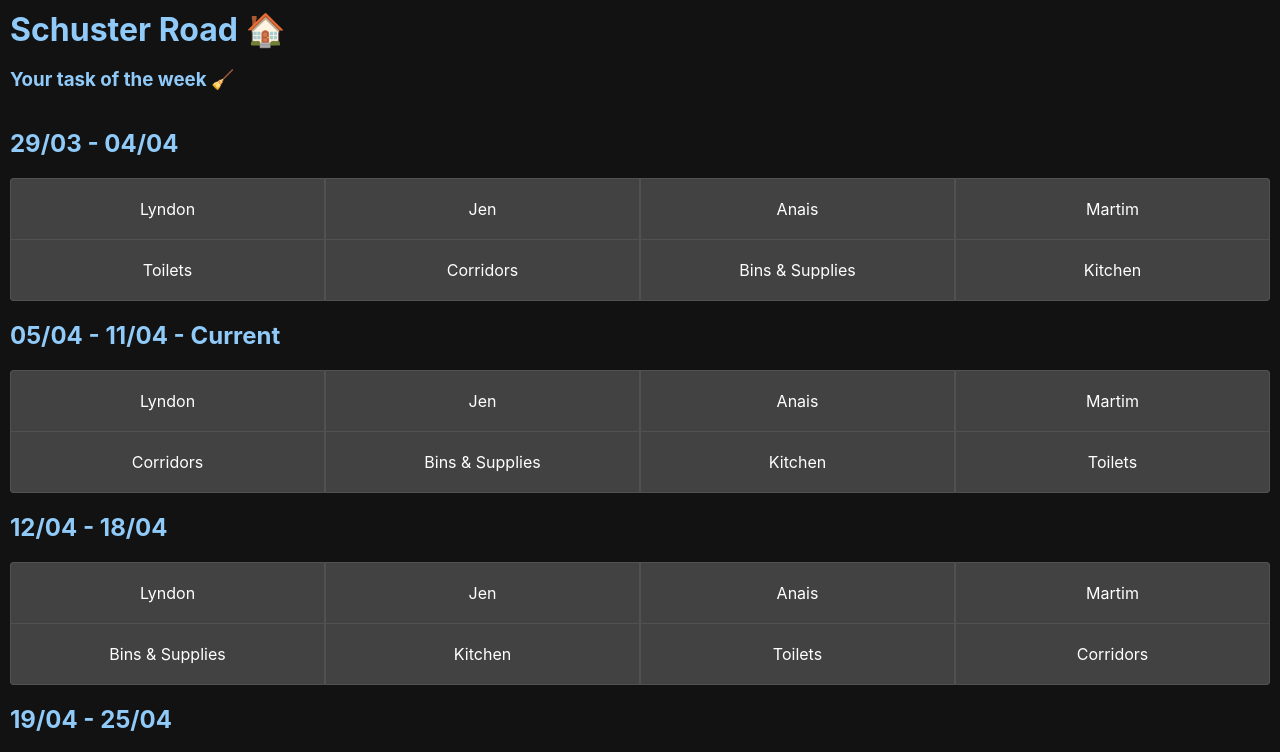
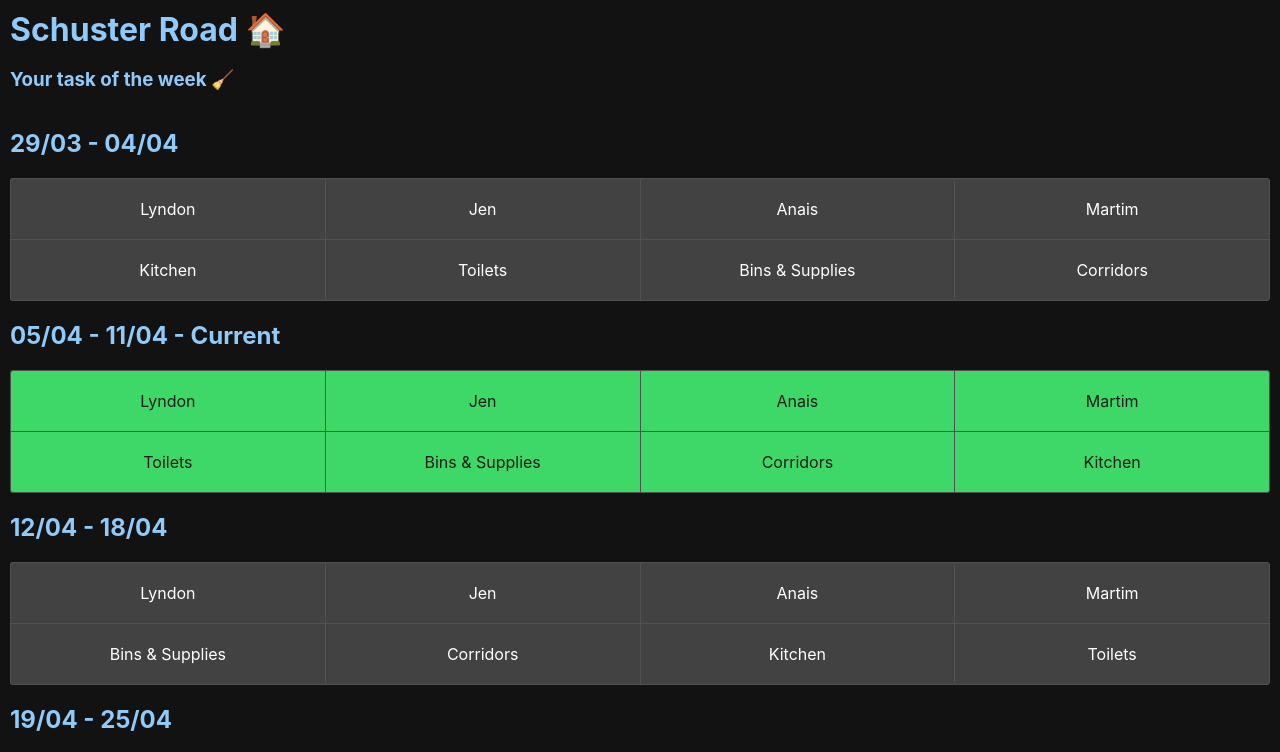
Before and after one commit to jenniredfield/my-house-task, a React (Create React App) app: page / in a window 1280 px wide. Shown: the top 752 px of the page. Built offline with nearby package versions, Linux system fonts and the light colour scheme.

Commit message:
Changed rota order

```diff
--- a/src/App.css
+++ b/src/App.css
@@ -4,6 +4,9 @@
   --border-color: rgba(81, 81, 81, 1);
   --border-radius-value: 3px;
   --title-color: #90caf9;
+  --active-table-bg-color: rgb(61 216 103);
+  --dark-text: #1b1b1b;
+
 }
 
 body {
@@ -37,10 +40,21 @@ header h1 {
 .app-task-column {
   width: 30%;
   border: 1px solid var(--border-color);
+  border-right: none;
   text-align: center;
   color: white;
   background: var(--main-table-bg-color);
 }
+
+.app-task-column:last-child {
+  border-right: 1px solid var(--border-color);
+}
+
+.app-task-column-current {
+  background: var(--active-table-bg-color);
+  color: var(--dark-text);
+}
+
 
 .app-task-column:nth-child(1) {
   border-top-left-radius: var(--border-radius-value);
--- a/src/App.js
+++ b/src/App.js
@@ -1,29 +1,15 @@
 import moment from 'moment';
-import { calculateHouseMateWithTask, createListWithDates } from './lib/utils';
+import { createListWithDates } from './lib/utils';
 import './App.css';
 
 function App() {
   const startingDate = '28/12/2020';
-  const tasks = ['Kitchen', 'Toilets', 'Corridors', 'Bins & Supplies'];
+  const tasks = ['Corridors', 'Kitchen', 'Toilets', 'Bins & Supplies'];
   const housemates = ['Lyndon', 'Jen', 'Anais', 'Martim'];
   const startDate = moment(startingDate, 'DD/MM/YYYY');
   const now = moment();
   const numberOfWeeksElapsed = now.diff(startDate, 'weeks');
 
-  console.log(
-    'calc',
-    calculateHouseMateWithTask(
-      housemates,
-      tasks,
-      startDate,
-      numberOfWeeksElapsed
-    )
-  );
-
-  console.log(
-    'list',
-    createListWithDates(housemates, tasks, startDate, numberOfWeeksElapsed)
-  );
   const listWithHouseMateTasks = createListWithDates(
     housemates,
     tasks,
@@ -41,17 +27,23 @@ function App() {
         <div className="app-tasks">
           {listWithHouseMateTasks.map(
             ({ weekDateDetails, houseMatesWithTasks }, i) => {
+              const isSecond = i === 1;
               return (
                 <div className="app-task">
                   <h2 className="app-task-date-title">
                     {`${weekDateDetails.weekStartDate} - ${weekDateDetails.weekEndDate}`}
-                    {i === 1 ? ' - Current' : ''}
+                    {isSecond ? ' - Current' : ''}
                   </h2>
 
                   <div className="app-task-details-container">
                     {houseMatesWithTasks.map((h) => {
                       return (
-                        <div className="app-task-column" key={h.task}>
+                        <div
+                          className={`app-task-column ${
+                            isSecond ? 'app-task-column-current' : ''
+                          }`}
+                          key={h.task}
+                        >
                           <div className="app-task-row">{h.housemate}</div>
                           <div className="app-task-row">{h.task}</div>
                         </div>
```
Also changed, not shown: src/lib/utils.js (+26 -9 lines).
